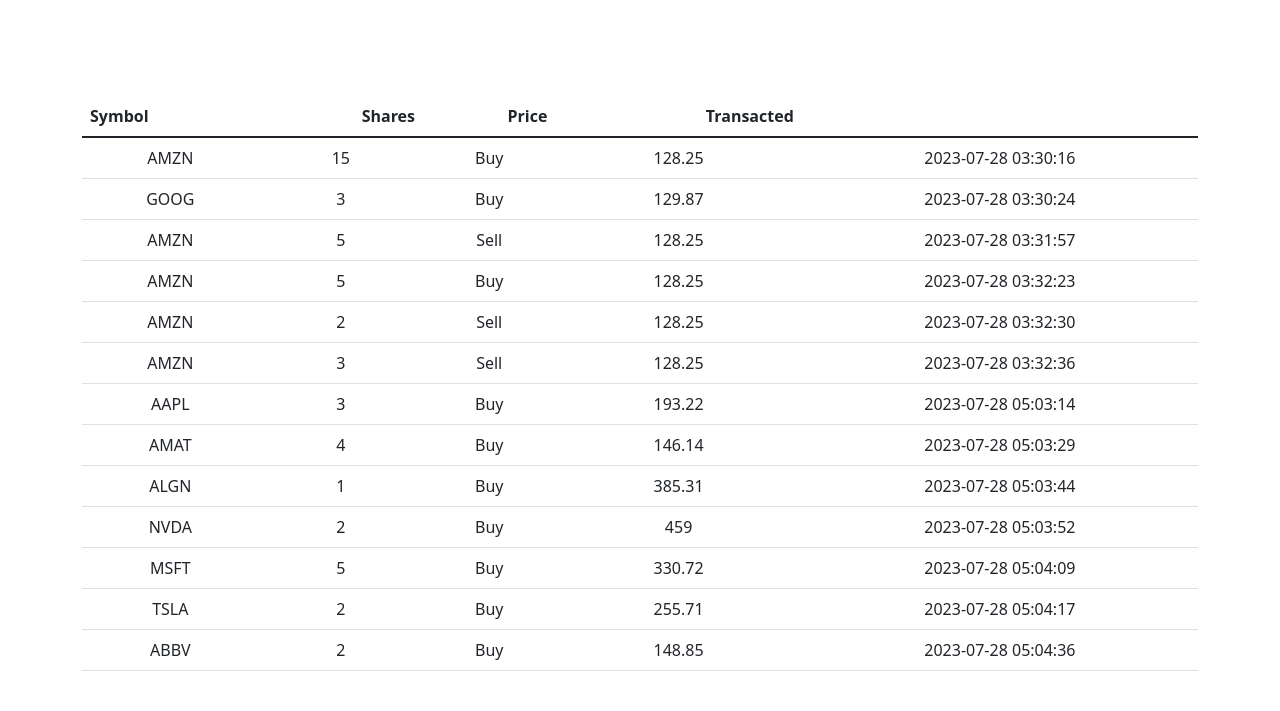
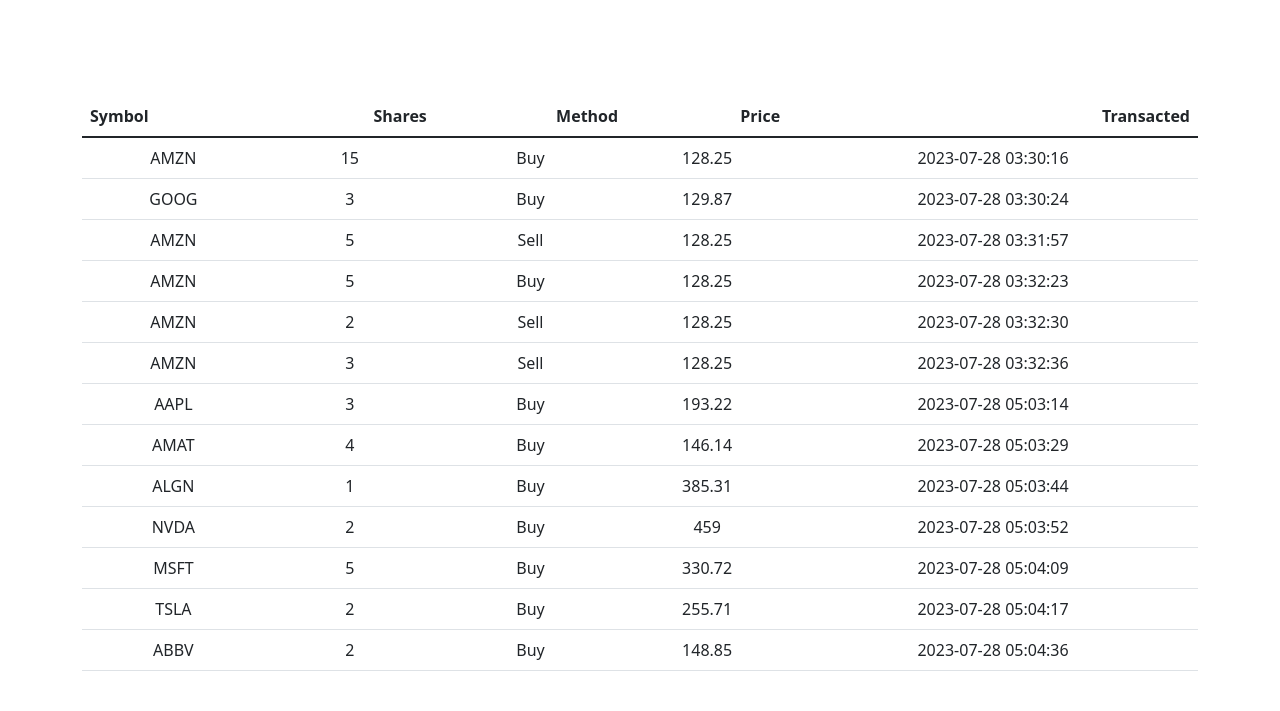
Before and after one commit to devanshu-gupta2002/cs50-finance, a Flask app: page /history in a window 1280 px wide. Shown: the part 76-787 px from the top of the page. Run offline with Flask 3, Linux system fonts and the light colour scheme; a user stored in the database is signed in; some libraries are stand-ins or nearby versions.

Commit message:
fixed history

```diff
--- a/templates/history.html
+++ b/templates/history.html
@@ -12,6 +12,7 @@
     <tr>
       <th class="text-start">Symbol</th>
       <th class="text-end">Shares</th>
+      <th class="text-end">Method</th>
       <th class="text-end">Price</th>
       <th class="text-end">Transacted</th>
     </tr>
```
Also changed, not shown: 1 other file.
